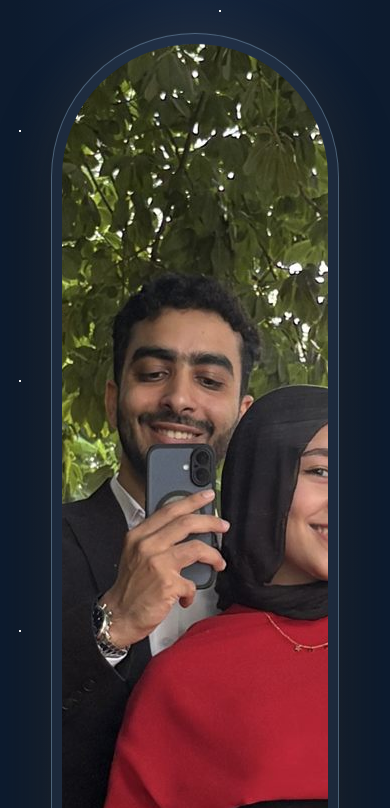
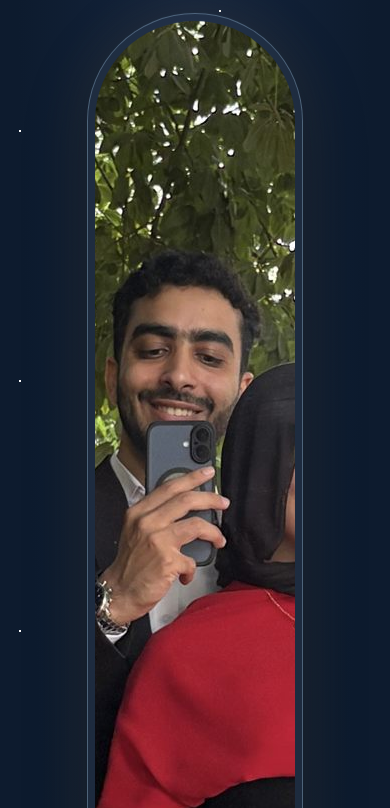
Before and after one commit to Adelsamir01/katb-ketab, a website: page index.html in a window 390 px wide. Shown: the part 149-957 px from the top of the page. Drawn offline with Linux system fonts and the light colour scheme; a web font is replaced by a local one.

Commit message:
Shrink hero photo on phones (200px max), reduce hero height

```diff
--- a/index.html
+++ b/index.html
@@ -152,6 +152,11 @@
       aspect-ratio: 4 / 5;
       object-fit: cover;
       border-radius: 999px 999px 14px 14px;
+    }
+    @media (max-width: 480px) {
+      .hero-photo { margin-top: 26px; padding: 7px; }
+      .hero-photo img { width: min(200px, 52vw); }
+      .hero { min-height: 0; padding-top: 40px; }
     }
     @keyframes floaty {
       0%, 100% { transform: translateY(0); }
```
